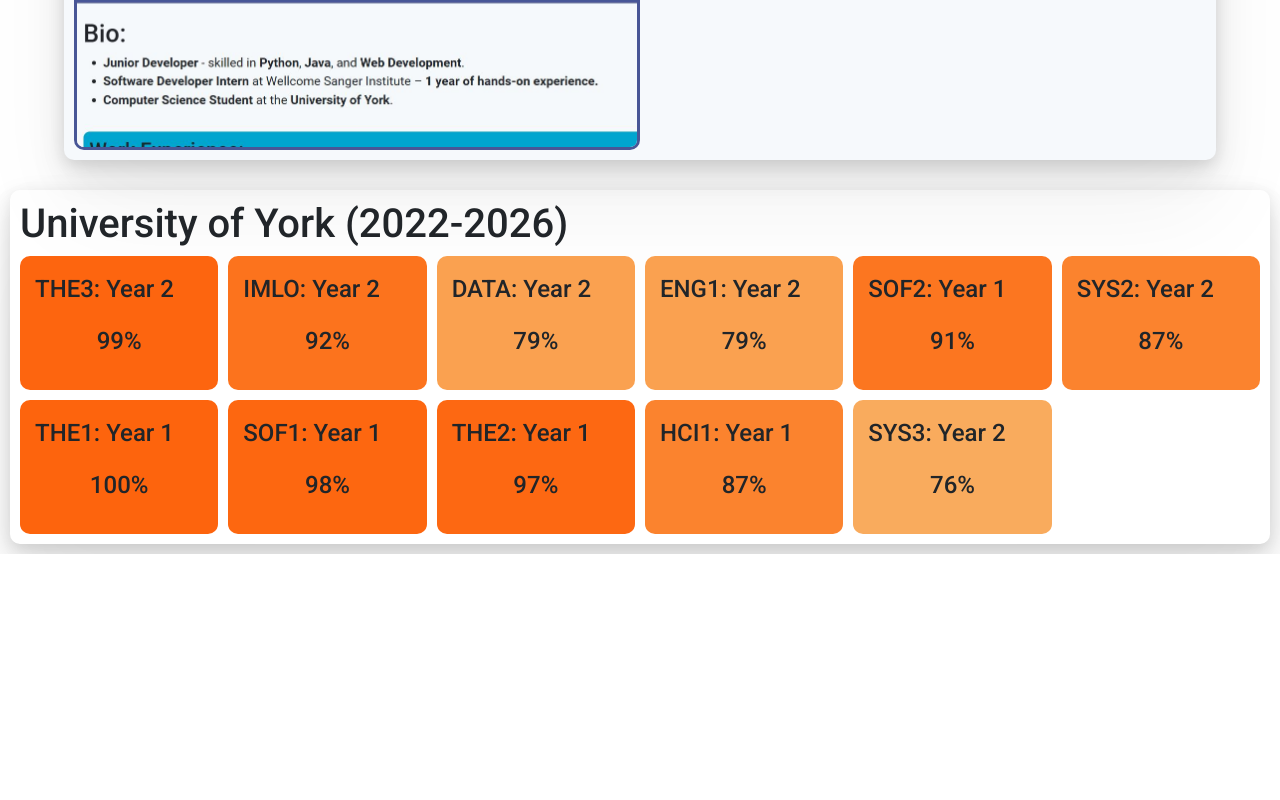
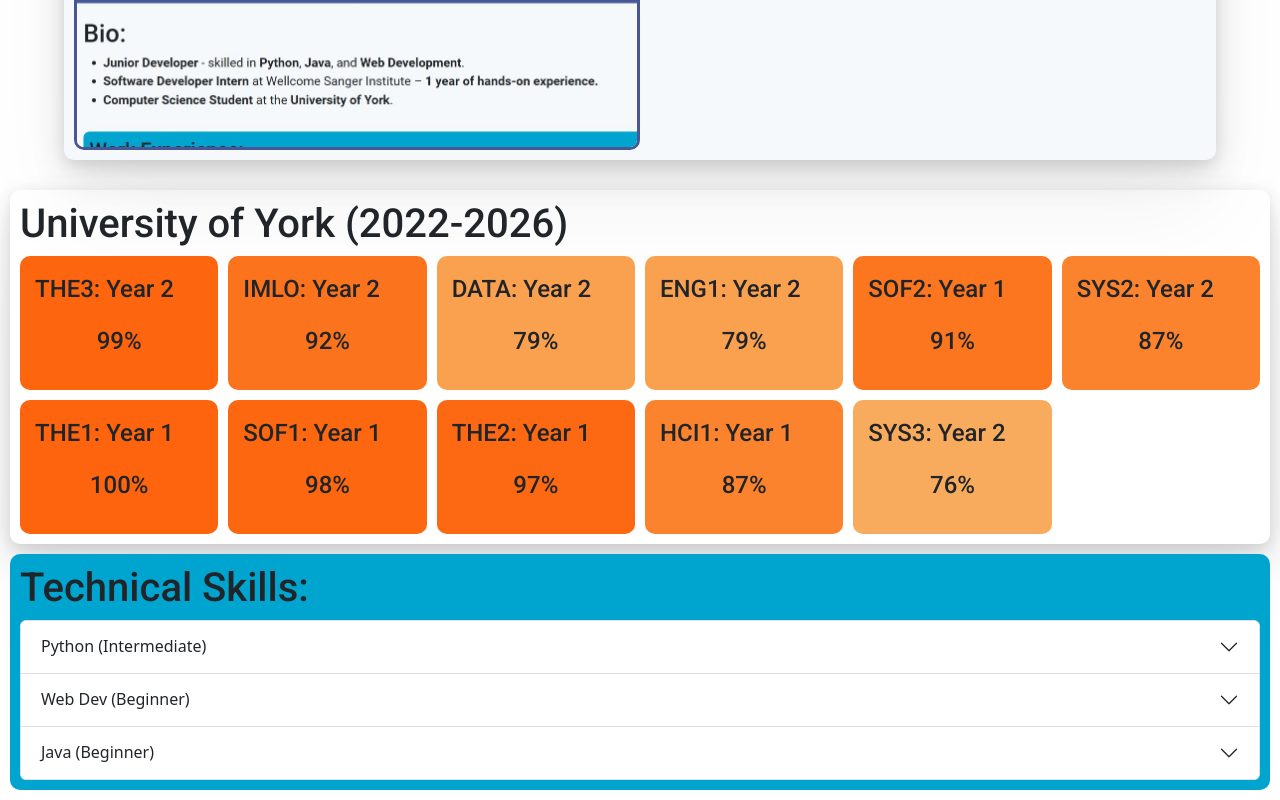
Before and after one commit to GeorgeJopson/GeorgeJopson.github.io, a React (Create React App) app: page / in a window 1280 px wide. Shown: the part 1506-2306 px from the top of the page. Before the commit the page ends 2060 px from the top, so only its background shows below. Built offline with nearby package versions, Linux system fonts and the light colour scheme.

Commit message:
Create initial TechnicalSkills section

```diff
--- a/src/App.js
+++ b/src/App.js
@@ -8,6 +8,7 @@ import WorkExperience from './Components/WorkExperience/WorkExperience.js';
 import Navbar from './Components/NavBar/NavBar.js';
 import Projects from './Components/Projects/Projects.js';
 import Uni from './Components/Uni/Uni.js';
+import TechnicalSkills from './Components/TechnicalSkills/TechnicalSkills.js';
 
 function App() {
   return (
@@ -18,6 +19,7 @@ function App() {
       <WorkExperience />
       <Projects />
       <Uni />
+      <TechnicalSkills />
     </div>
   );
 }
--- /dev/null
+++ b/src/Components/TechnicalSkills/TechnicalSkills.css
@@ -0,0 +1,7 @@
+.containerBox{
+  margin: 10px;
+  background-color: var(--secondary-accent);
+  border-radius:10px;
+  text-align: left;
+  padding: 10px;
+}
--- /dev/null
+++ b/src/Components/TechnicalSkills/TechnicalSkills.js
@@ -0,0 +1,36 @@
+import '../../stylings/fonts.css';
+import '../../stylings/colors.css';
+import '../../stylings/buttons.css';
+
+import Accordion from 'react-bootstrap/Accordion';
+
+function TechnicalSkills(){
+  return(
+    <div className='containerBox'>
+      <h1 className="robotoMedium subTitleText">Technical Skills:</h1>
+      <Accordion>
+      <Accordion.Item eventKey="0">
+        <Accordion.Header>Python (Intermediate)</Accordion.Header>
+        <Accordion.Body>
+          I am intermediately skilled at Python having used it in projects such as shelf.
+        </Accordion.Body>
+      </Accordion.Item>
+      <Accordion.Item eventKey="1">
+        <Accordion.Header>Web Dev (Beginner)</Accordion.Header>
+        <Accordion.Body>
+          I completed the 100 hour web dev course and custom built this website using react.
+          I am familiar with many web development concepts although it hasn't been my primary focus.
+        </Accordion.Body>
+      </Accordion.Item>
+      <Accordion.Item eventKey="2">
+        <Accordion.Header>Java (Beginner)</Accordion.Header>
+        <Accordion.Body>
+        I used Java in my uni degree to develop many different projects.
+        </Accordion.Body>
+      </Accordion.Item>
+    </Accordion>
+    </div>
+  );
+};
+
+export default TechnicalSkills;
```
